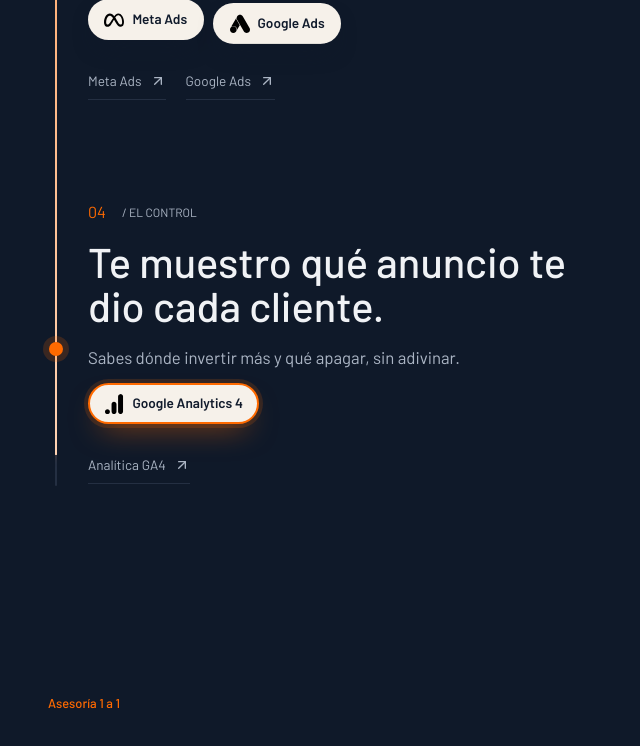
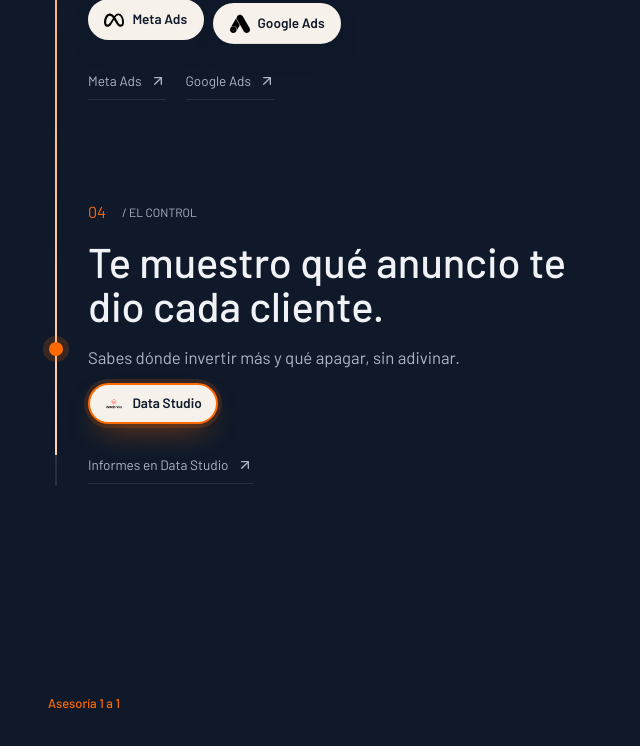
Before and after one commit to Rey10242/cavadialab, a React (Vite) app: page / in a window 1280 px wide. Shown: the part 1957-2703 px from the top of the page, without its empty margins (0-640 px from the left). Built offline with nearby package versions, Linux system fonts and the light colour scheme.

Commit message:
Changes
Co-authored-by: Rey10242 <151770091+Rey10242@users.noreply.github.com>

```diff
--- a/src/components/AttentionJourney.tsx
+++ b/src/components/AttentionJourney.tsx
@@ -7,6 +7,7 @@ import metaLogo from "@/assets/logos/meta.svg";
 import googleAdsLogo from "@/assets/logos/googleads.svg";
 import tiktokLogo from "@/assets/logos/tiktok.svg";
 import ga4Logo from "@/assets/logos/ga4.svg";
+import dataStudioLogo from "@/assets/logos/looker.png";
 import gtmLogo from "@/assets/logos/gtm.svg";
 import searchConsoleLogo from "@/assets/logos/searchconsole.png";
 import HeroPersonal from "@/components/sections/HeroPersonal";
@@ -19,6 +20,7 @@ const T: Record<string, Tool> = {
  gads: { name: "Google Ads", logo: googleAdsLogo },
  tiktok: { name: "TikTok Ads", logo: tiktokLogo },
  ga4: { name: "Google Analytics 4", logo: ga4Logo },
+ ds: { name: "Data Studio", logo: dataStudioLogo },
  sc: { name: "Search Console", logo: searchConsoleLogo },
 };
 
@@ -26,7 +28,7 @@ const chapters = [
  { id: "base", label: "LA BASE", title: "Te armo una web rápida y lista para vender.", text: "Si la página es lenta o confusa, cualquier anuncio es plata botada.", tools: [T.web], links: [{ name: "Desarrollo Web & Apps", path: "/desarrollo-web-y-apps" }] },
  { id: "ojos", label: "LOS OJOS", title: "Te configuro el rastreo antes de gastar un peso.", text: "Así sabes de dónde llega cada visita y qué botón toca.", tools: [T.gtm, T.ga4, T.sc], links: [{ name: "Tracking & Analítica", path: "/analitica-y-tracking" }] },
  { id: "trafico", label: "EL TRÁFICO", title: "Te creo anuncios para compradores, no curiosos.", text: "Campañas para gente con ganas reales de comprar.", tools: [T.meta, T.gads], links: [{ name: "Meta Ads", path: "/campanas-meta-ads" }, { name: "Google Ads", path: "/campanas-google-ads" }] },
- { id: "control", label: "EL CONTROL", title: "Te muestro qué anuncio te dio cada cliente.", text: "Sabes dónde invertir más y qué apagar, sin adivinar.", tools: [T.ga4], links: [{ name: "Analítica GA4", path: "/analitica-y-tracking" }] },
+ { id: "control", label: "EL CONTROL", title: "Te muestro qué anuncio te dio cada cliente.", text: "Sabes dónde invertir más y qué apagar, sin adivinar.", tools: [T.ds], links: [{ name: "Informes en Data Studio", path: "/analitica-y-tracking" }] },
 ];
 
 const tools = [
@@ -34,7 +36,7 @@ const tools = [
  { ...T.gads, pos: "t-gads", chs: [2] },
  { ...T.tiktok, pos: "t-tiktok", chs: [2] },
  { ...T.web, pos: "t-web", chs: [0] },
- { ...T.ga4, pos: "t-ga4", chs: [1, 3] },
+ { ...T.ga4, pos: "t-ga4", chs: [1] },
  { ...T.gtm, pos: "t-gtm", chs: [1] },
  { ...T.sc, pos: "t-sc", chs: [1] },
 ];
@@ -42,6 +44,7 @@ const tools = [
 export default function AttentionJourney() {
  const story = useRef<HTMLDivElement>(null);
  const [active,setActive] = useState(0);
+ const visibleTools = tools.map(tool => tool.pos === "t-ga4" && active === 3 ? { ...T.ds, pos: tool.pos, chs: [3] } : tool);
  const { scrollYProgress } = useScroll({ target: story, offset: ["start center", "end center"] });
  const progress = useSpring(scrollYProgress, { stiffness: 120, damping: 30 });
  useMotionValueEvent(scrollYProgress,"change",value=> setActive(Math.max(0,Math.min(3,Math.floor(value*4)))));
```
